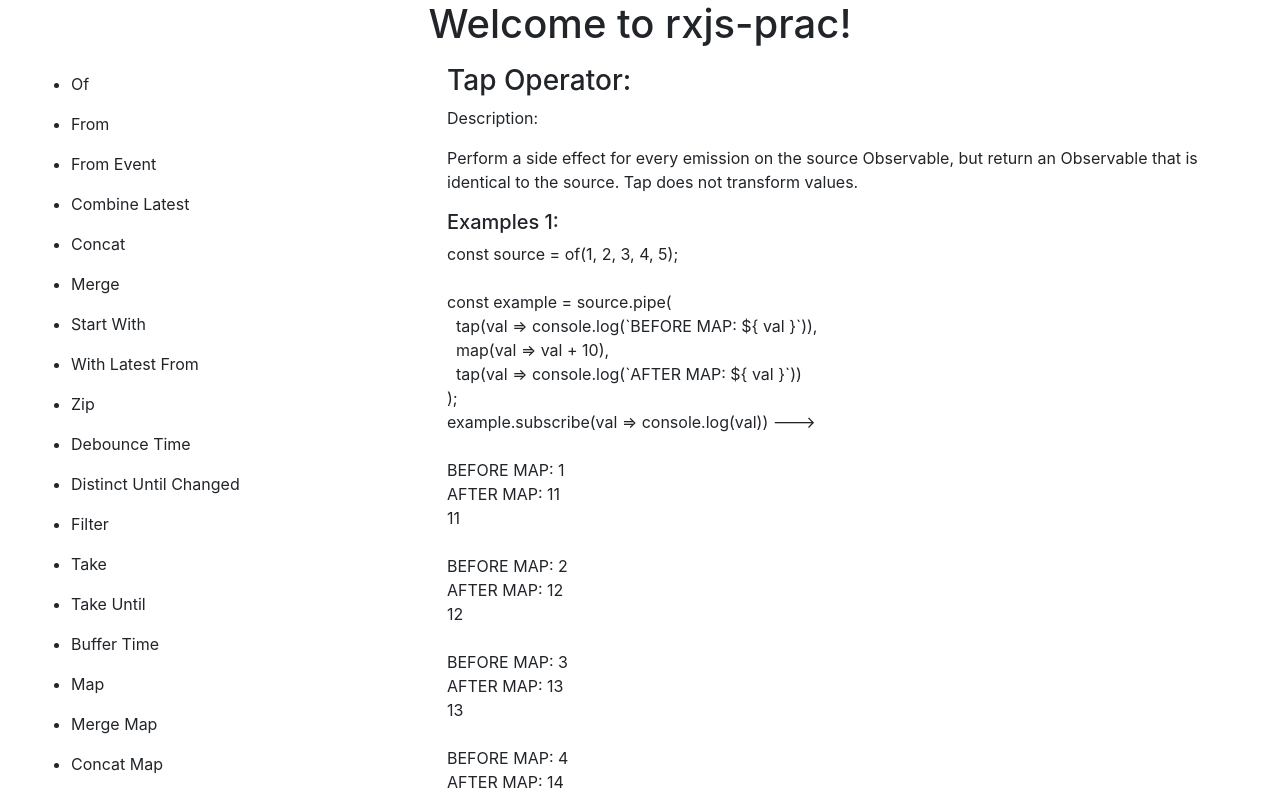
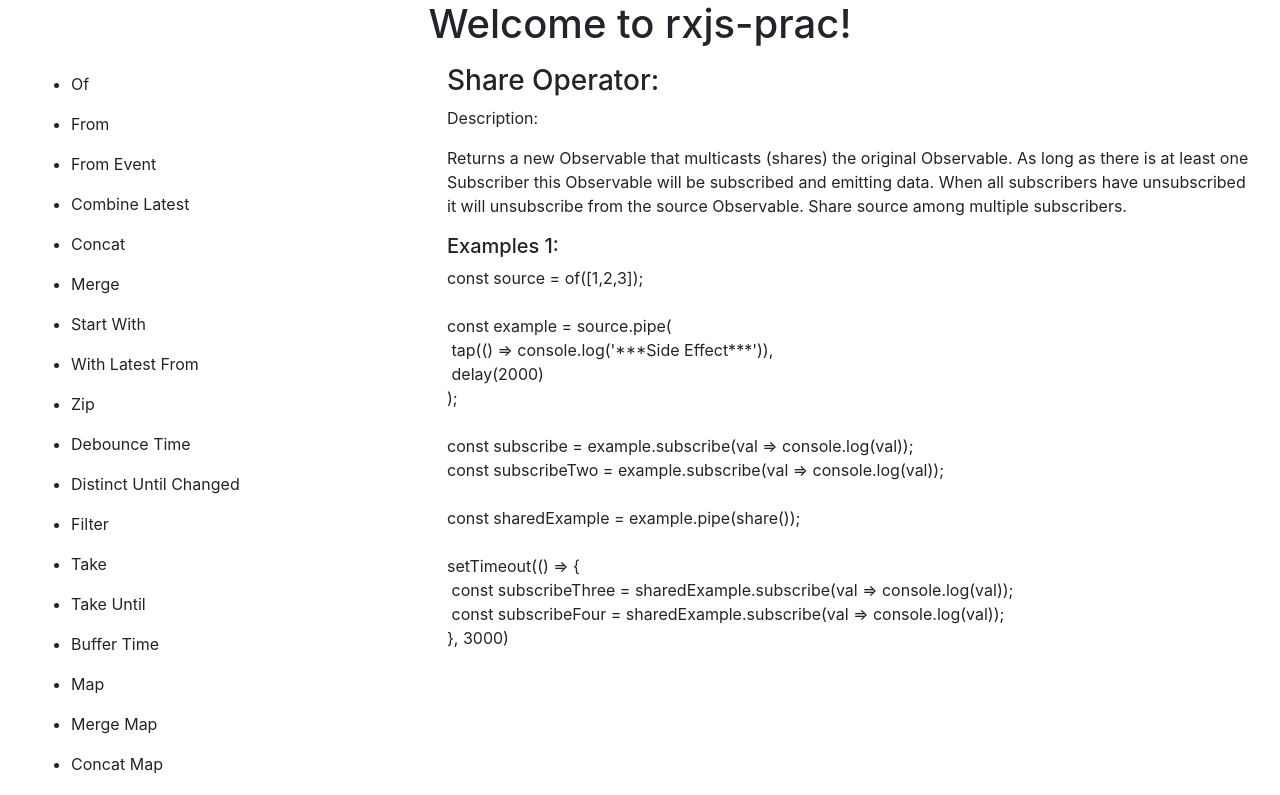
Before and after one commit to AquiburRKhan/rxjs-prac, an Angular app: page / in a window 1280 px wide. Shown: the top 795 px of the page. Built offline with nearby package versions, Linux system fonts and the light colour scheme.

Commit message:
add: added share operator

```diff
--- a/src/app/app.component.html
+++ b/src/app/app.component.html
@@ -28,6 +28,7 @@
       <li style="cursor: pointer;" class="py-2" (click)="changeMenu('switch-map')">Switch Map</li>
       <li style="cursor: pointer;" class="py-2" (click)="changeMenu('scan')">Scan</li>
       <li style="cursor: pointer;" class="py-2" (click)="changeMenu('tap')">Tap</li>
+      <li style="cursor: pointer;" class="py-2" (click)="changeMenu('share')">Share</li>
     </ul>
   </div>
   <div class="col-8">
@@ -94,5 +95,8 @@
     <div *ngIf="currentMenu == 'tap'">
       <app-tap></app-tap>
     </div>
+    <div *ngIf="currentMenu == 'share'">
+      <app-share></app-share>
+    </div>
   </div>
 </div>
--- a/src/app/app.component.ts
+++ b/src/app/app.component.ts
@@ -6,7 +6,7 @@
 })
 export class AppComponent {
   title = 'rxjs-prac';
-  currentMenu = 'tap';
+  currentMenu = 'share';
 
   constructor(){
   }
--- a/src/app/app.module.ts
+++ b/src/app/app.module.ts
@@ -24,6 +24,7 @@
 import { ScanComponent } from './observables/scan/scan.component';
 import { SwitchMapComponent } from './observables/switch-map/switch-map.component';
 import { TapComponent } from './observables/tap/tap.component';
+import { ShareComponent } from './observables/share/share.component';
 
 @NgModule({
   declarations: [
@@ -48,7 +49,8 @@
     MergeMapComponent,
     ScanComponent,
     SwitchMapComponent,
-    TapComponent
+    TapComponent,
+    ShareComponent
   ],
   imports: [
     BrowserModule,
--- /dev/null
+++ b/src/app/observables/share/share.component.html
@@ -0,0 +1,39 @@
+<h3>Share Operator: </h3>
+<p>Description: </p>
+<p>Returns a new Observable that multicasts (shares) the original Observable. As long as there is at least one Subscriber
+this Observable will be subscribed and emitting data. When all subscribers have unsubscribed it will unsubscribe from
+the source Observable. Share source among multiple subscribers.
+</p>
+<div>
+  <h5>Examples 1: </h5>
+  <p>
+    const source = of([1,2,3]);
+    <br>
+    <br>
+    const example = source.pipe(
+    <br>
+    &nbsp;tap(() => console.log('***Side Effect***')),
+    <br>
+    &nbsp;delay(2000)
+    <br>
+    );
+    <br>
+    <br>
+    const subscribe = example.subscribe(val => console.log(val));
+    <br>
+    const subscribeTwo = example.subscribe(val => console.log(val));
+    <br>
+    <br>
+    const sharedExample = example.pipe(share());
+    <br>
+    <br>
+    setTimeout(() => &#123;
+    <br>
+    &nbsp;const subscribeThree = sharedExample.subscribe(val => console.log(val));
+    <br>
+    &nbsp;const subscribeFour = sharedExample.subscribe(val => console.log(val));
+    <br>
+    &#125;, 3000)
+    <br>
+  </p>
+</div>
--- /dev/null
+++ b/src/app/observables/share/share.component.ts
@@ -0,0 +1,40 @@
+import { Component, OnInit } from '@angular/core';
+import { from, of } from 'rxjs';
+import { tap, map, share, delay } from 'rxjs/operators';
+
+@Component({
+  selector: 'app-share',
+  templateUrl: './share.component.html'
+})
+export class ShareComponent implements OnInit {
+
+  constructor() {
+    this.shareExample1();
+  }
+
+  ngOnInit() {
+  }
+
+  shareExample1(){
+    const source = of([1,2,3]);
+
+    const example = source.pipe(
+      tap(() => console.log('***Side Effect***')),
+      delay(2000)
+    );
+
+    const subscribe = example.subscribe(val => console.log(val));
+    const subscribeTwo = example.subscribe(val => console.log(val));
+
+    const sharedExample = example.pipe(share());
+    console.log('');
+
+    setTimeout(() => {
+      const subscribeThree = sharedExample.subscribe(val => console.log(val));
+      const subscribeFour = sharedExample.subscribe(val => console.log(val));
+    }, 3000)
+
+
+  }
+
+}
```
